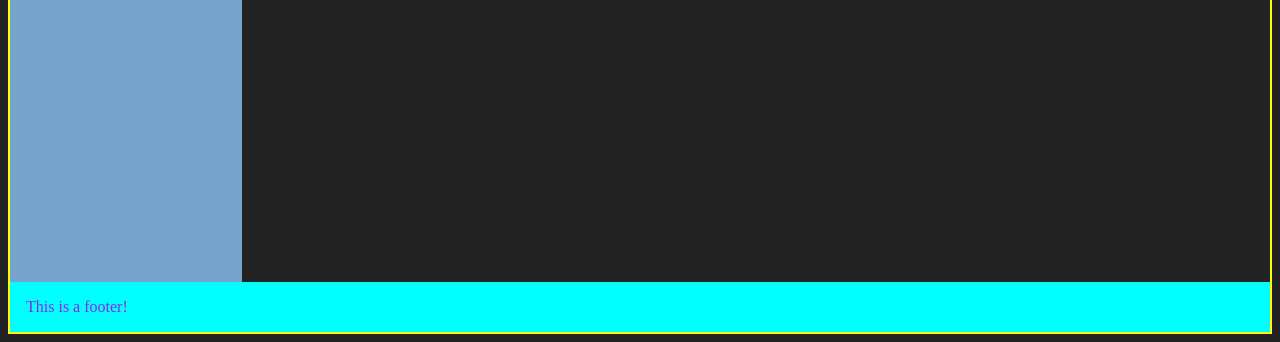
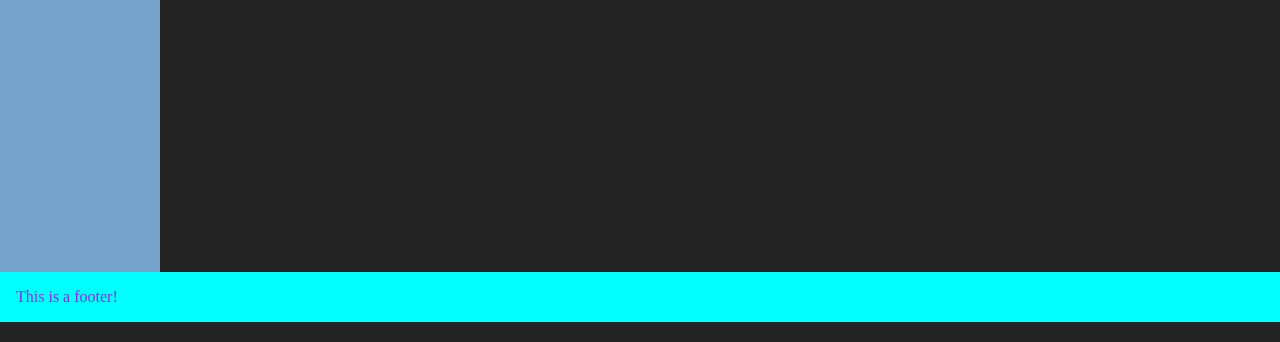
Before and after one commit to KisuPL/RecipeHub, a plain HTML site: page index.html in a window 1280 px wide. Shown: the part 478-820 px from the top of the page. Drawn offline with Linux system fonts and the light colour scheme.

Commit message:
aded recipe template, fixed formatting issues

```diff
--- a/css/index.css
+++ b/css/index.css
@@ -3,34 +3,34 @@ body{
     display: flex;
     flex-direction: column;
     flex-grow: 1;
-    border: solid 2px yellow;
-    height:100vh
+    height:100vh;
+    margin: 0;
 }
 
 .header, .footer{
     display: flex;
     justify-content: flex-start;
     align-items: center;
-    gap: 100px;
+    gap: 5vw;
     padding-left: 16px;
     background-color: aqua;
     color: blueviolet;
     text-align: left;
-    flex-basis: 50px;
+    min-width: 400px;
 }
 
 .content{
     display: flex;
     font-family: 'Times New Roman', Times, serif;
     gap: 25px;
-    flex-basis: 200px;
     flex-grow: 1;
 }
 
 .sidebar{
     display: flex;
     background-color: rgb(118, 164, 204);
-    width: 200px;
+    width: 10vw;
+    min-width: 40px;
     padding: 16px;
     align-items:start;
 }
@@ -55,4 +55,18 @@ a{
     align-items: center;
     justify-content: center;
     flex-grow: 1;
+    margin-top: 10px;
 }
+
+@font-face {
+    font-family: 'Bahnschrift';
+    src: url(BAHNSCHRIFT.TTF);
+}
+
+.recipe-column{
+    width: 50vw;
+    font-size: 16px;
+    font-family: 'Bahnschrift', sans-serif;
+    line-height: 20px;
+    text-align: justify;
+}
--- /dev/null
+++ b/css/recipe-page.css
@@ -0,0 +1,72 @@
+body{
+    background-color: rgb(35, 35, 35);
+    display: flex;
+    flex-direction: column;
+    flex-grow: 1;
+    height:100vh;
+    margin: 0;
+}
+
+.header, .footer{
+    display: flex;
+    justify-content: flex-start;
+    align-items: center;
+    gap: 5vw;
+    padding-left: 16px;
+    background-color: aqua;
+    color: blueviolet;
+    text-align: left;
+    min-width: 400px;
+}
+
+.content{
+    display: flex;
+    font-family: 'Times New Roman', Times, serif;
+    gap: 25px;
+    flex-grow: 1;
+}
+
+.sidebar{
+    display: flex;
+    background-color: rgb(118, 164, 204);
+    width: 10vw;
+    min-width: 40px;
+    padding: 16px;
+    align-items:start;
+}
+
+ul{
+    padding: 10px;
+    display: flex;
+    flex-direction: column;
+    justify-content: space-between;
+    text-align: left;
+    gap: 50px;
+}
+
+a{
+  color: white;
+}
+
+.homepage{
+    display: flex;
+    color:white;
+    font-size: 36pt;
+    align-items: center;
+    justify-content: center;
+    flex-grow: 1;
+    margin-top: 10px;
+}
+
+@font-face {
+    font-family: 'Bahnschrift';
+    src: url(BAHNSCHRIFT.TTF);
+}
+
+.recipe-column{
+    width: 50vw;
+    font-size: 16px;
+    font-family: 'Bahnschrift', sans-serif;
+    line-height: 20px;
+    text-align: justify;
+}
--- a/index.html
+++ b/index.html
@@ -10,14 +10,14 @@
 
 <div class="header">
 
-    <img src="bird-colorful-logo-gradient-vector(1).png" alt="a colorful logo of a bird with text underneath" style="height: 100px;width: 100px;">
+    <a href="index.html"><img src="bird-colorful-logo-gradient-vector(1).png" alt="a colorful logo of a bird with text underneath" style="height: 100px;width: 100px;"></a>
 
     <p>
     This is a header!
     </p>
 
-    <p><a href="#">
-    This is a button in the header!
+    <p><a href="pages/recipe-page-template.html">
+    Random recipe
     </a></p>
 
     <p><a href="#">
```
Also changed, not shown: pages/recipe-page-template.html (added, +68 -0 lines), css/BAHNSCHRIFT.TTF (added).
